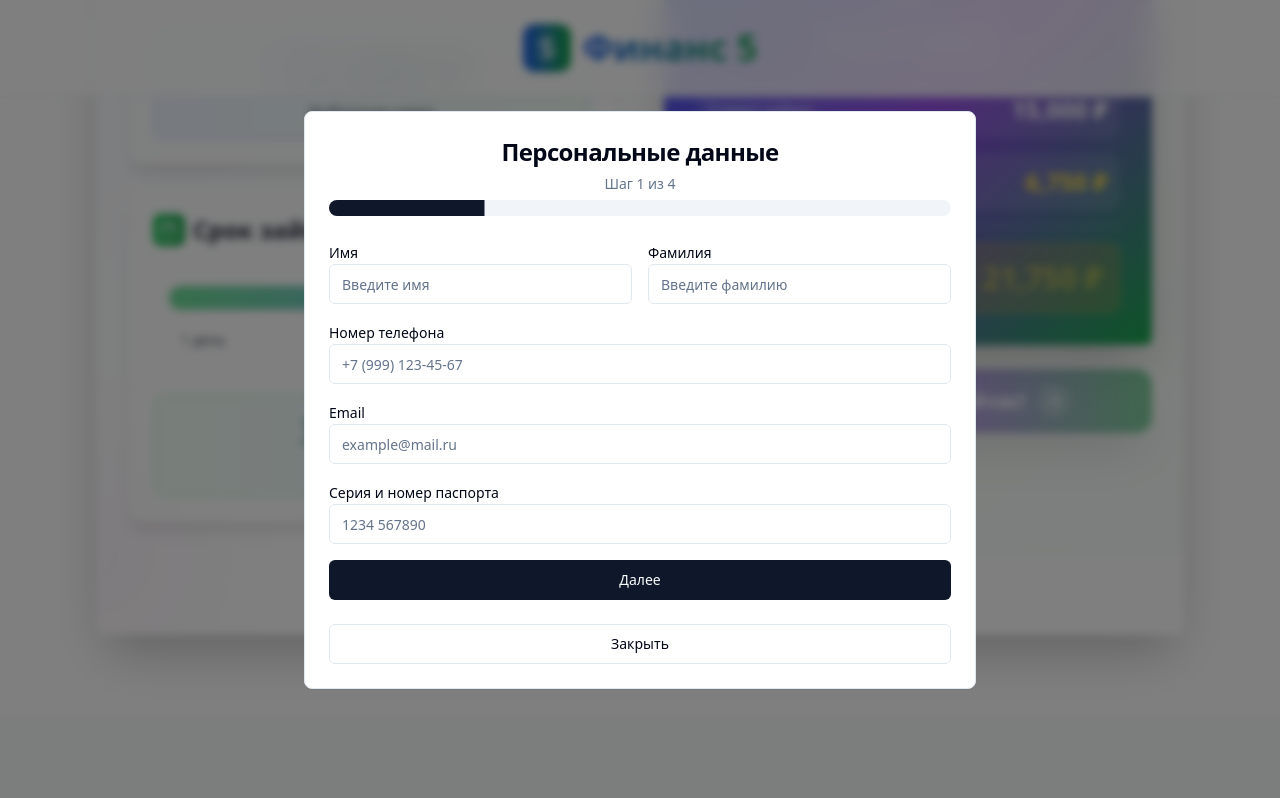
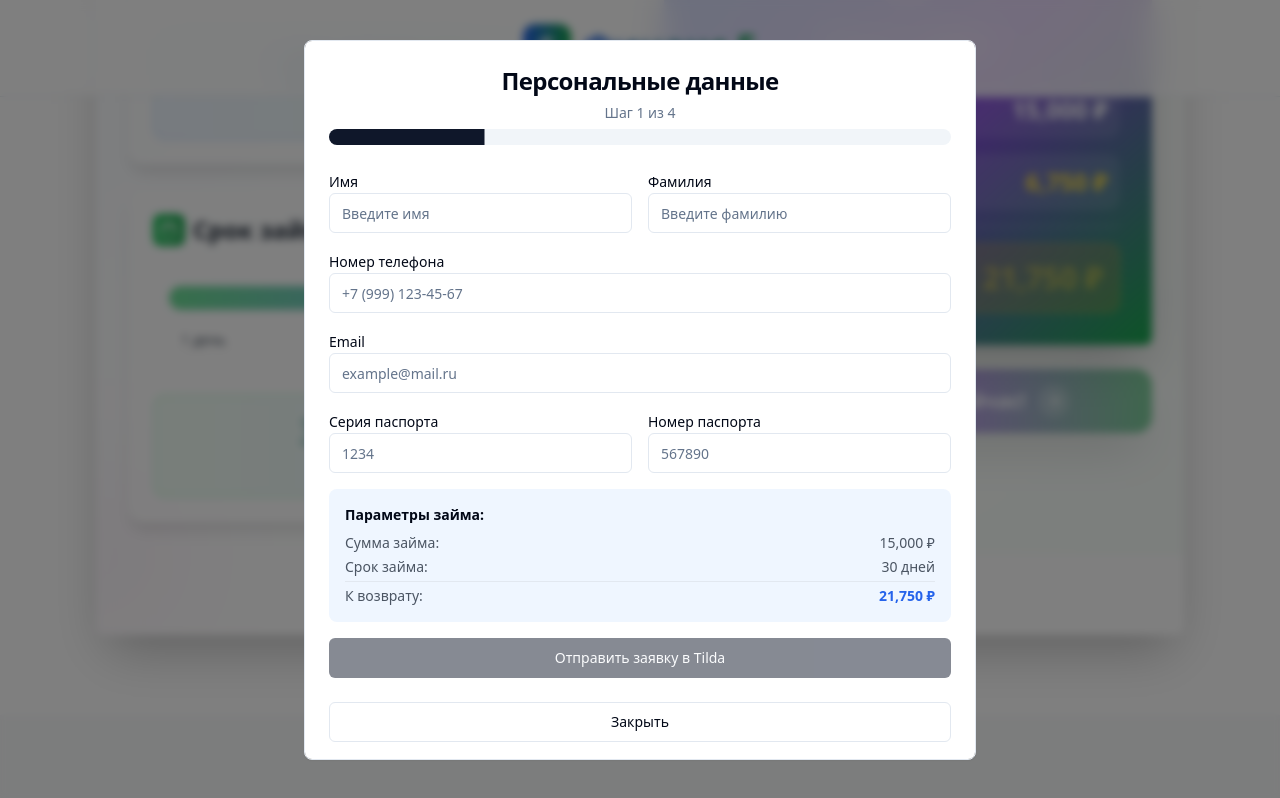
Before and after one commit to pr-poehali-dev/online-loan-calculator, a React (Vite) app: page / in a window 1280 px wide. Both pictures are taken after a click on the button "Подать заявку сейчас!". Shown: the part 1118-1916 px from the top of the page. Built offline with nearby package versions, Linux system fonts and the light colour scheme.

Commit message:
Реализация передачи заявок через Tilda

```diff
--- a/src/pages/Index.tsx
+++ b/src/pages/Index.tsx
@@ -16,6 +16,73 @@ export default function Index() {
   const [isProcessing, setIsProcessing] = useState(false);
   const [timer, setTimer] = useState(60);
   const [isApproved, setIsApproved] = useState(false);
+
+  // Форма данных
+  const [formData, setFormData] = useState({
+    firstName: '',
+    lastName: '',
+    phone: '',
+    email: '',
+    passportSeries: '',
+    passportNumber: '',
+    loanAmount: 15000,
+    loanPeriod: 30
+  });
+
+  // Функция отправки в Tilda
+  const submitToTilda = async (data: any) => {
+    const TILDA_FORM_ID = 'form12345'; // Замените на ваш ID формы Tilda
+    const TILDA_PUBLIC_KEY = 'your-public-key'; // Замените на ваш публичный ключ
+
+    try {
+      const response = await fetch('https://forms.tildacdn.com/api/getform/', {
+        method: 'POST',
+        headers: {
+          'Content-Type': 'application/x-www-form-urlencoded',
+        },
+        body: new URLSearchParams({
+          formservices: '1',
+          formid: TILDA_FORM_ID,
+          tildaspec: TILDA_PUBLIC_KEY,
+          ...data
+        })
+      });
+
+      if (response.ok) {
+        console.log('Заявка успешно отправлена в Tilda');
+        return true;
+      } else {
+        console.error('Ошибка отправки в Tilda:', response.status);
+        return false;
+      }
+    } catch (error) {
+      console.error('Ошибка при отправке заявки:', error);
+      return false;
+    }
+  };
+
+  // Обработчик отправки формы
+  const handleFormSubmit = async () => {
+    const submitData = {
+      'Имя': formData.firstName,
+      'Фамилия': formData.lastName,
+      'Телефон': formData.phone,
+      'Email': formData.email,
+      'Серия паспорта': formData.passportSeries,
+      'Номер паспорта': formData.passportNumber,
+      'Сумма займа': formData.loanAmount,
+      'Срок займа': formData.loanPeriod,
+      'Общая сумма к возврату': totalAmount.toFixed(2)
+    };
+
+    const success = await submitToTilda(submitData);
+
+    if (success) {
+      setApplicationStep(2);
+    } else {
+      alert('Произошла ошибка при отправке заявки. Попробуйте еще раз.');
+    }
+  };
 
   const interestRate = 1.5; // 1.5% в день
   const totalAmount = loanAmount + (loanAmount * interestRate * loanPeriod / 100);
@@ -288,30 +355,83 @@ export default function Index() {
             <CardContent className="space-y-6">
               {applicationStep === 1 && (
                 <div className="space-y-4">
-                  <div className="grid grid-cols-2 gap-4">
+                  <div className="grid grid-cols-1 md:grid-cols-2 gap-4">
                     <div>
                       <Label>Имя</Label>
-                      <Input placeholder="Введите имя" />
+                      <Input
+                        placeholder="Введите имя"
+                        value={formData.firstName}
+                        onChange={(e) => setFormData({...formData, firstName: e.target.value})}
+                      />
                     </div>
                     <div>
                       <Label>Фамилия</Label>
-                      <Input placeholder="Введите фамилию" />
+                      <Input
+                        placeholder="Введите фамилию"
+                        value={formData.lastName}
+                        onChange={(e) => setFormData({...formData, lastName: e.target.value})}
+                      />
                     </div>
                   </div>
                   <div>
                     <Label>Номер телефона</Label>
-                    <Input placeholder="+7 (999) 123-45-67" />
+                    <Input
+                      placeholder="+7 (999) 123-45-67"
+                      value={formData.phone}
+                      onChange={(e) => setFormData({...formData, phone: e.target.value})}
+                    />
                   </div>
                   <div>
                     <Label>Email</Label>
-                    <Input type="email" placeholder="example@mail.ru" />
+                    <Input
+                      type="email"
+                      placeholder="example@mail.ru"
+                      value={formData.email}
+                      onChange={(e) => setFormData({...formData, email: e.target.value})}
+                    />
                   </div>
-                  <div>
-                    <Label>Серия и номер паспорта</Label>
-                    <Input placeholder="1234 567890" />
+                  <div className="grid grid-cols-1 md:grid-cols-2 gap-4">
+                    <div>
+                      <Label>Серия паспорта</Label>
+                      <Input
+                        placeholder="1234"
+                        value={formData.passportSeries}
+                        onChange={(e) => setFormData({...formData, passportSeries: e.target.value})}
+                      />
+                    </div>
+                    <div>
+                      <Label>Номер паспорта</Label>
+                      <Input
+                        placeholder="567890"
+                        value={formData.passportNumber}
+                        onChange={(e) => setFormData({...formData, passportNumber: e.target.value})}
+                      />
+                    </div>
                   </div>
-                  <Button onClick={() => setApplicationStep(2)} className="w-full">
-                    Далее
+                  <div className="bg-blue-50 p-4 rounded-lg">
+                    <h3 className="font-semibold text-sm mb-2">Параметры займа:</h3>
+                    <div className="text-sm text-gray-600 space-y-1">
+                      <div className="flex justify-between">
+                        <span>Сумма займа:</span>
+                        <span className="font-medium">{loanAmount.toLocaleString()} ₽</span>
+                      </div>
+                      <div className="flex justify-between">
+                        <span>Срок займа:</span>
+                        <span className="font-medium">{loanPeriod} дней</span>
+                      </div>
+                      <div className="flex justify-between border-t pt-1 mt-2">
+                        <span>К возврату:</span>
+                        <span className="font-bold text-blue-600">{totalAmount.toLocaleString()} ₽</span>
+                      </div>
+                    </div>
+                  </div>
+
+                  <Button
+                    onClick={handleFormSubmit}
+                    className="w-full"
+                    disabled={!formData.firstName || !formData.lastName || !formData.phone || !formData.email}
+                  >
+                    Отправить заявку в Tilda
                   </Button>
                 </div>
               )}
```
